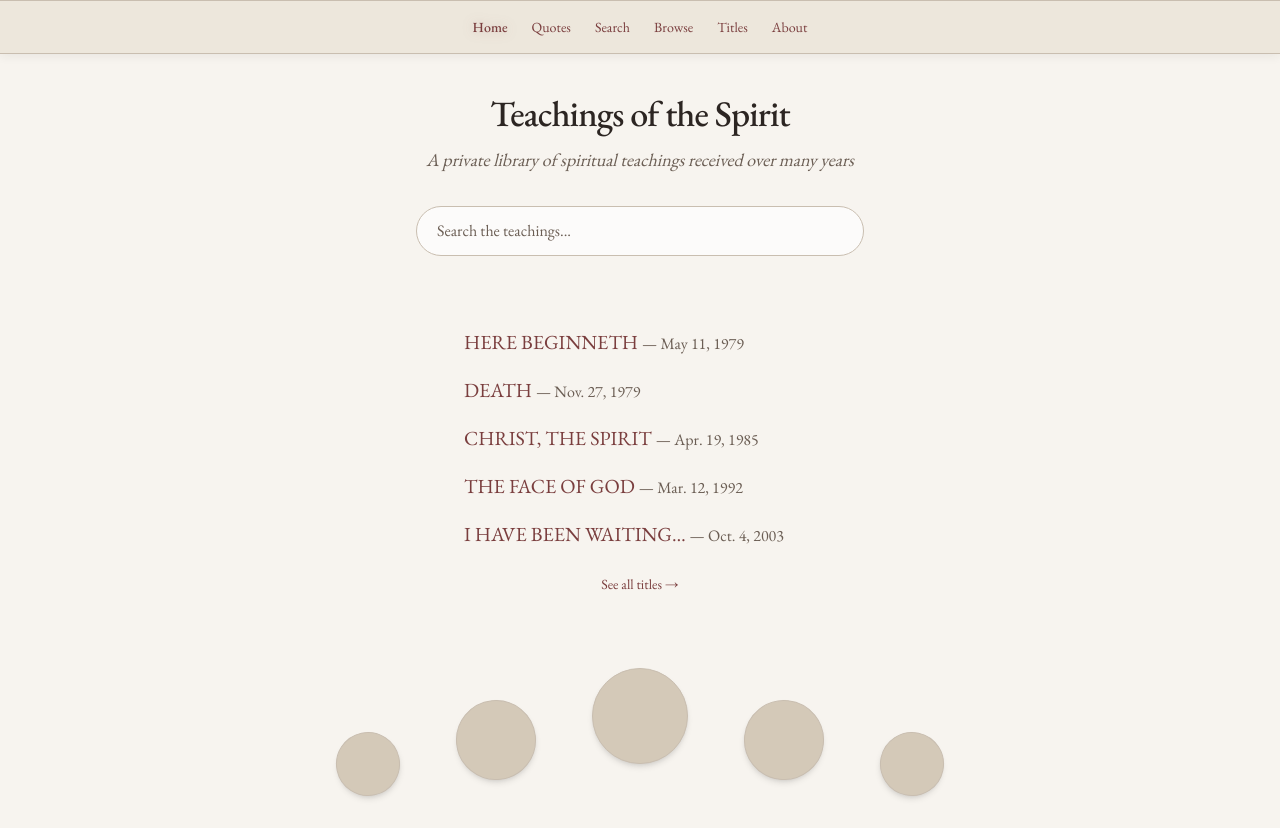
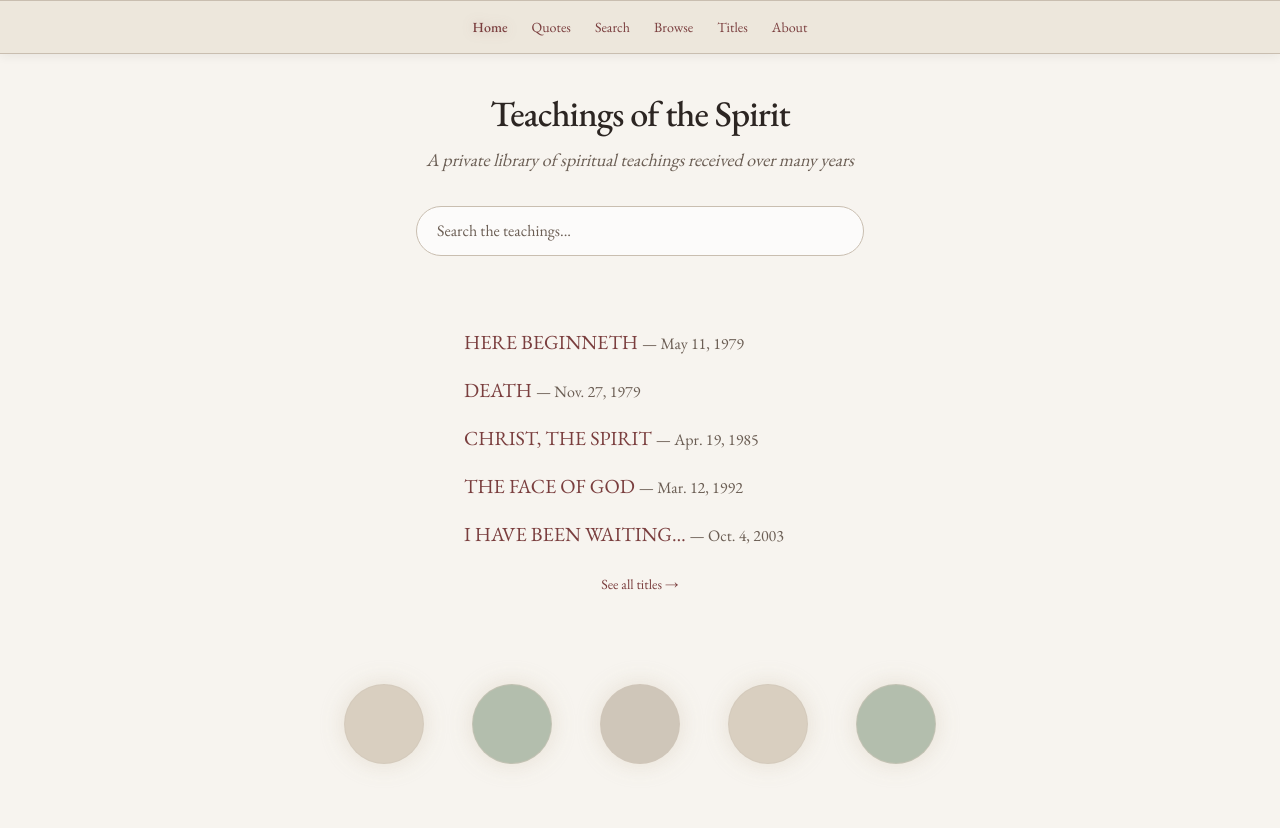
Before and after one commit to TeachingsoftheSpirit/teachings-of-the-spirit, a Next.js app: page / in a window 1280 px wide. Built offline with nearby package versions, Linux system fonts and the light colour scheme.

Commit message:
home page mystical circles

```diff
--- a/app/page.tsx
+++ b/app/page.tsx
@@ -8,6 +8,14 @@ export default function Home() {
     { number: 796, title: "CHRIST, THE SPIRIT", date: "Apr. 19, 1985" },
     { number: 1247, title: "THE FACE OF GOD", date: "Mar. 12, 1992" },
     { number: 2873, title: "I HAVE BEEN WAITING…", date: "Oct. 4, 2003" },
+  ]
+
+  const mysticalCircles = [
+    { theme: "Balance", color: "#D4C9B8", link: "/titles?theme=balance" },
+    { theme: "Death", color: "#A8B5A2", link: "/titles?theme=death" },
+    { theme: "Grace", color: "#C9BEB0", link: "/titles?theme=grace" },
+    { theme: "Rhythm", color: "#D4C9B8", link: "/titles?theme=rhythm" },
+    { theme: "Awareness", color: "#A8B5A2", link: "/titles?theme=awareness" },
   ]
 
   return (
@@ -33,7 +41,7 @@ export default function Home() {
         </form>
       </div>
 
-      {/* 5 Evocative Titles - Stronger left justification */}
+      {/* 5 Evocative Titles - Left justified */}
       <div className="max-w-3xl mx-auto px-6 pb-10">
         <div className="max-w-md mx-auto space-y-1 mb-4 text-left pl-12">
           {evocativeTitles.map((t) => (
@@ -53,14 +61,21 @@ export default function Home() {
         </div>
       </div>
 
-      {/* 5 Circles on smile-shaped cylindrical path */}
+      {/* 5 Mystical Circles - Ethereal Narnia-like pools */}
       <div className="max-w-4xl mx-auto px-6 pb-16">
-        <div className="flex justify-center items-end gap-14 relative h-32">
-          <div className="w-16 h-16 rounded-full bg-[#D4C9B8] border border-[#C9BEB0] shadow-md translate-y-8 -rotate-12"></div>
-          <div className="w-20 h-20 rounded-full bg-[#D4C9B8] border border-[#C9BEB0] shadow-md translate-y-4 -rotate-6"></div>
-          <div className="w-24 h-24 rounded-full bg-[#D4C9B8] border border-[#C9BEB0] shadow-md"></div>
-          <div className="w-20 h-20 rounded-full bg-[#D4C9B8] border border-[#C9BEB0] shadow-md translate-y-4 rotate-6"></div>
-          <div className="w-16 h-16 rounded-full bg-[#D4C9B8] border border-[#C9BEB0] shadow-md translate-y-8 rotate-12"></div>
+        <div className="flex justify-center items-end gap-12 relative h-32">
+          {mysticalCircles.map((circle, index) => (
+            <Link
+              key={index}
+              href={circle.link}
+              className="group"
+            >
+              <div
+                className="w-20 h-20 rounded-full border border-[#C9BEB0]/50 shadow-[0_0_25px_rgba(212,201,184,0.6)] transition-all duration-300 group-hover:scale-110 group-hover:shadow-[0_0_35px_rgba(212,201,184,0.8)]"
+                style={{ backgroundColor: circle.color, opacity: 0.85 }}
+              ></div>
+            </Link>
+          ))}
         </div>
       </div>
     </main>
```
